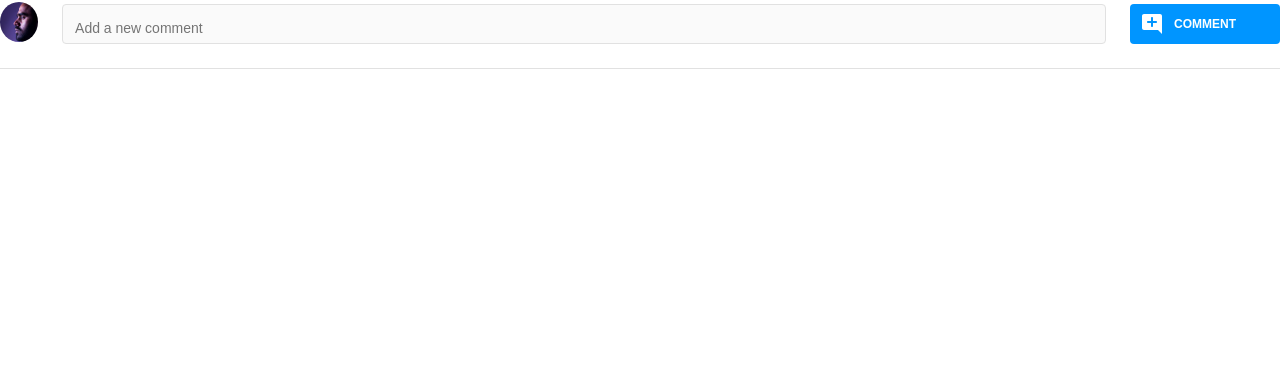
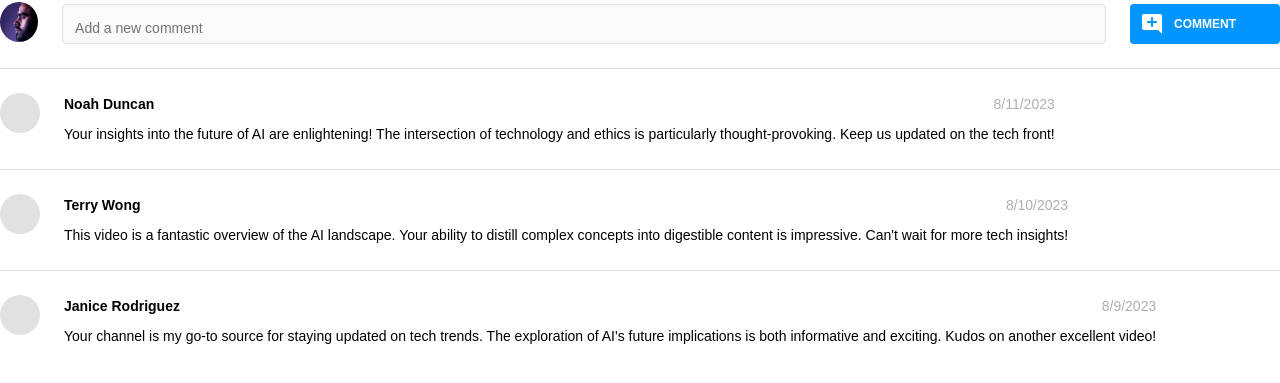
Before and after one commit to eosook/eo-soo-kim-brainflix, a React (Vite) app: page / in a window 1280 px wide. Shown: the part 1211-1594 px from the top of the page. Before the commit the page ends 1280 px from the top, so only its background shows below. Built offline with nearby package versions, Linux system fonts and the light colour scheme; a web font is replaced by a local one.

Commit message:
add styling for SingleComments component

```diff
--- a/src/components/Comments/Comments.scss
+++ b/src/components/Comments/Comments.scss
@@ -27,6 +27,7 @@
 }
 
 .comments-form{
+    @include marginBottom;
     display: flex;
     width: 100%;
     border-bottom: 1px solid $secondary-mercury;
--- a/src/components/Comments/SingleComment/SingleComment.scss
+++ b/src/components/Comments/SingleComment/SingleComment.scss
@@ -0,0 +1,46 @@
+@use '../../../styles/partials/responsive' as *;
+@use '../../../styles/partials/colors' as *;
+@use '../../../styles/partials/layout' as *;
+@use '../../../styles/partials/fonts' as *;
+
+.comment{
+    @include fontBody;
+    @include marginBottom;
+    border-bottom: 1px solid $secondary-mercury;
+    display: flex;
+
+    &:last-child{
+        border-bottom: none;
+    }
+
+    &__avatar{
+        height: 36px;
+        min-width: 36px;
+        border-radius: 50%;
+        background-color: $secondary-mercury;
+        @include marginRight;
+
+        @include tablet{
+            height: 40px;
+            min-width: 40px;
+        }
+    }
+
+    &__divider{
+        display: flex;
+        justify-content: space-between;
+        margin-bottom: 0.5rem;
+    }
+
+    &__name{
+        @include fontSubHeader;
+    }
+
+    &__date{
+        color: $primary-silver;
+    }
+
+    &__comment{
+        @include marginBottom;
+    }
+}
--- a/src/components/Comments/SingleComment/SingleComments.jsx
+++ b/src/components/Comments/SingleComment/SingleComments.jsx
@@ -3,9 +3,18 @@ import './SingleComment.scss'
 function SingleComment({name, comment, time}){
     console.log(name);
     console.log(comment);
+    let date = new Date(time);
     return (
-        <>
-        </>
+        <div className="comment">
+            <div className="comment__avatar"></div>
+            <div className="comment__info">
+                <div className="comment__divider">
+                    <div className="comment__name">{name}</div>
+                    <div className="comment__date">{date.toLocaleDateString('en-US')}</div>
+                </div>
+                <div className="comment__comment">{comment}</div>
+            </div>
+        </div>
     )
 }
 
```
